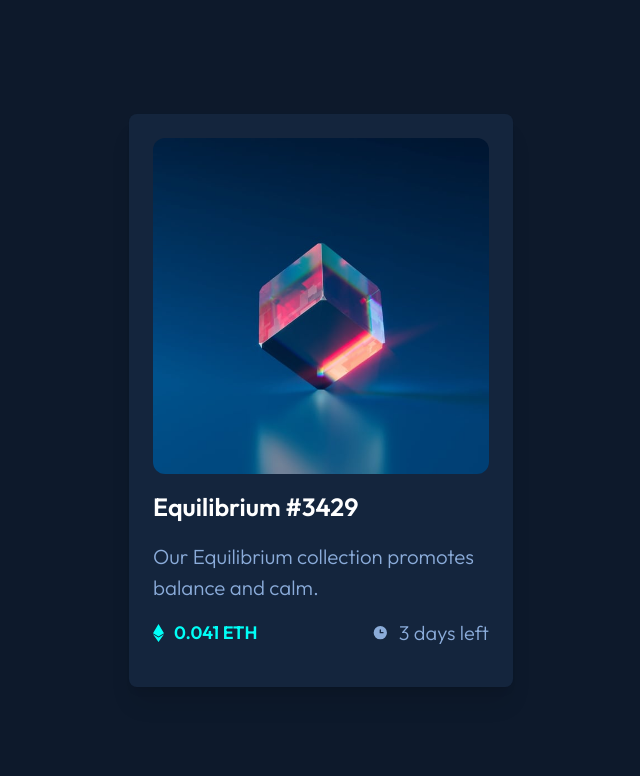
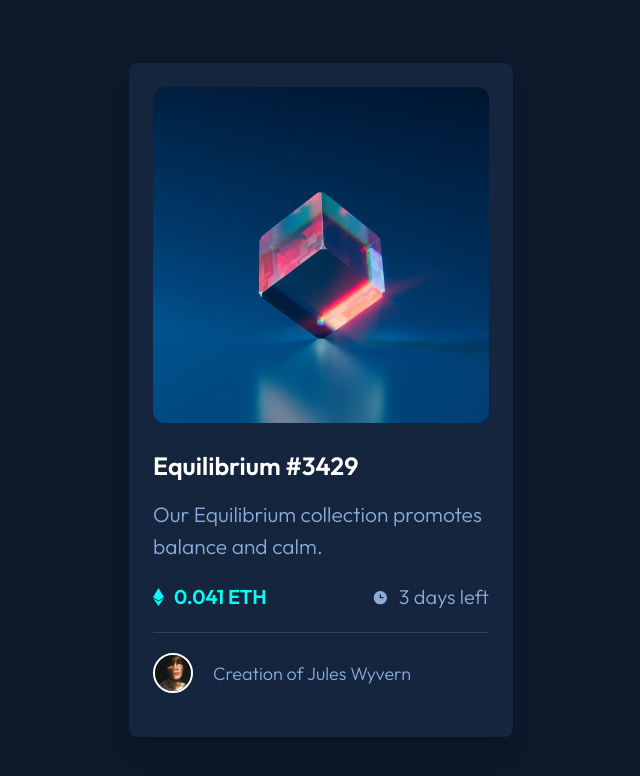
Before and after one commit to Huguesmmm/frontendMentor-nftPreview, a Next.js app: page /frontendMentor-nftPreview/ in a window 1280 px wide. Shown: the top 776 px of the page, without its empty margins (319-959 px from the left). Built offline with nearby package versions, Linux system fonts and the light colour scheme.

Commit message:
added creator section

```diff
--- a/pages/index.tsx
+++ b/pages/index.tsx
@@ -22,6 +22,11 @@ const Home: NextPage = () => {
           <div className='card-info-bitcoin'><img src={`${imgPrefix}/icons/icon-ethereum.svg`} alt="eth" /><p> 0.041 ETH</p></div>
           <div className='card-info-time'><img src={`${imgPrefix}/icons/icon-clock.svg`} alt="eth" /><p>3 days left</p></div>
         </div>
+        <hr className='hr1'></hr>
+        <div className='card-creator'>
+          <div className='card-creator-picture'><img src={`${imgPrefix}/images/image-avatar.png`} alt='avatar'></img></div>
+          <div className='card-creator-createdby'>Creation of <span className='card-creator-createdby-name'>Jules Wyvern</span></div>
+        </div>
       </div>
     </div>
   )
--- a/styles/components/boilerplate.scss
+++ b/styles/components/boilerplate.scss
@@ -70,53 +70,69 @@ body {
     }
 
 
-    .card-h1 {
-        margin: 15px 0;
+    &-h1 {
+        margin: 25px 0 14px 0;
     }
 
-    .card-info {
+    &-info {
         display: flex;
         justify-content: space-between;
-        margin: 15px 0;
+        margin: 20px 0;
 
         img {
             float: left;
         }
 
-        .card-info-bitcoin {
+        &-bitcoin {
             display: flex;
             align-items: center;
+            gap: 10px;
+        }
 
-            p {
-                margin-left: 10px;
+        &-time {
+            display: flex;
+            align-items: center;
+            gap: 10px;
         }
     }
 
-        .card-info-time {
+    hr.hr1 {
+        border-top: 1px solid $veryDarkBlue3;
+        border-radius: 5px;
+    }
+
+    &-creator {
         display: flex;
+        justify-content: flex-start;
         align-items: center;
-
-            p {
-                margin-left: 10px;
-            }
+        gap: 20px;
+        margin: 20px 0;
+        &-picture{
+            img{
+                height: 40px;
+                width: auto;
+                border: 2px solid;
+                border-radius: 50%;
+                border-color: white;
             }
         }
     }
 
-.card:hover,
-.card:focus,
-.card:active {
+    &:hover,
+    &:focus,
+    &:active {
         color: #0070f3;
         border-color: #0070f3;
     }
 
-.card h2 {
+     h2 {
         margin: 0 0 1rem 0;
         font-size: 1.5rem;
     }
 
-.card p {
+    p {
         margin: 0;
         font-size: 1.25rem;
         line-height: 1.5;
     }
+}
--- a/styles/components/typography.scss
+++ b/styles/components/typography.scss
@@ -8,7 +8,7 @@ sans-serif;
 .card {
     font-family: $font-outfit;
 
-    .card-h1 {
+    &-h1 {
         font-weight: 600;
         font-size: 25px;
         color: white;
@@ -18,23 +18,35 @@ sans-serif;
         }
     }
 
-    .card-p{
+    &-p{
         font-weight: 300;
-        font-size: 20.5px;
+        font-size: 21px;
         color: $softBlue;
     }
 
-    .card-info {
-        .card-info-bitcoin{
+    &-info {
+        &-bitcoin{
             &, p{
                 font-weight: 600;
                 font-size: 18px;
                 color: $cyan;
             }
         }
-        .card-info-time{
+        &-time{
             font-weight: 300;
             color: $softBlue;
         }
     }
+
+    &-creator {
+         &-createdby {
+             color: $softBlue;
+             font-weight: 300;
+             font-size: 18px;
+             &-name:hover{
+                color: $cyan;
+                cursor: pointer;
+             }
+         }
+    }
 }
```
Lines whose indentation alone changed are shown as unchanged.
